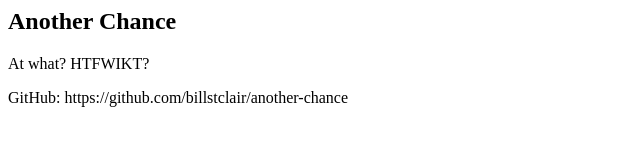
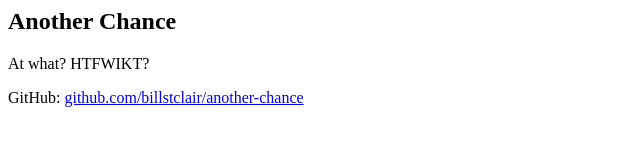
Before and after one commit to billstclair/another-chance, a plain HTML site: page site/index.html in a window 1280 px wide. Shown: the whole page, without its empty margins (0-640 px from the left). Drawn offline with Linux system fonts and the light colour scheme.

Commit message:
Link to GitHub.

```diff
--- a/site/index.html
+++ b/site/index.html
@@ -5,6 +5,6 @@
   <body>
     <h2>Another Chance</h2>
     <p>At what? HTFWIKT?</p>
-    <p>GitHub: https://github.com/billstclair/another-chance</p>
+    <p>GitHub: <a href='https://github.com/billstclair/another-chance/'>github.com/billstclair/another-chance</a></p>
   </body>
 </html>
```
